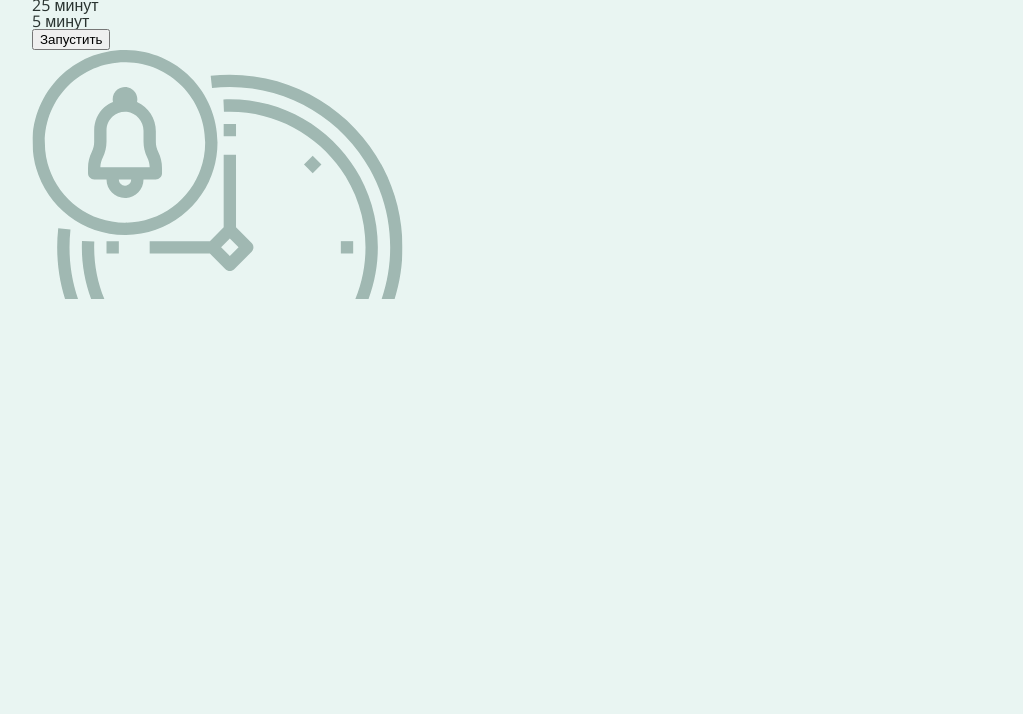
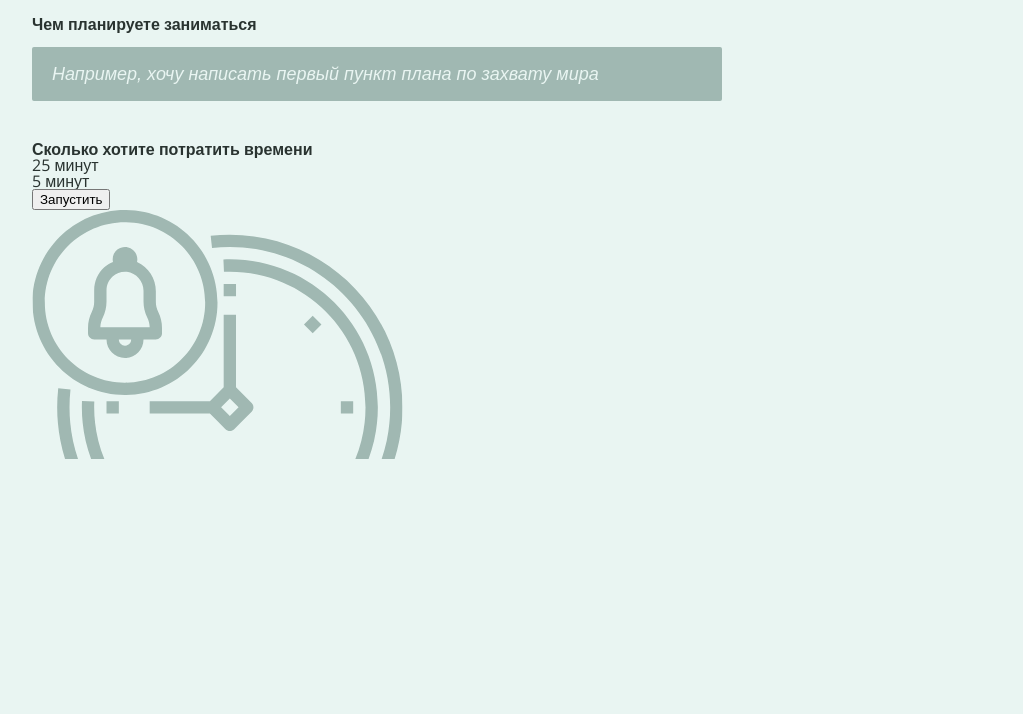
Before and after one commit to HSE-Design/DPO-uspevatoff, a plain HTML site: page index.html in a window 1280 px wide. Shown: the part 86-800 px from the top of the page, without its empty margins (128-1151 px from the left). Drawn offline with nearby package versions, Linux system fonts and the light colour scheme.

Commit message:
Добавили стили для инпута

```diff
--- a/css/styles.css
+++ b/css/styles.css
@@ -25,6 +25,7 @@ nav {
 
   padding-top: 15px;
 
+  font-size: 14px;
   font-weight: 700;
 
   justify-content: space-between;
@@ -52,3 +53,32 @@ nav a.is-active {
 nav a:hover {
   border-bottom: 2px solid rgba(229, 100, 92, 0.8);
 }
+
+label {
+  display: block;
+
+  margin-top: 40px;
+
+  font-size: 16px;
+  font-weight: bold;
+}
+
+input {
+  width: 650px;
+  height: 54px;
+  margin-top: 15px;
+  padding: 0 20px;
+
+  border: none;
+  border-radius: 2px;
+  outline: none;
+  background: #A0B8B2;
+
+  font-size: 18px;
+}
+
+input::placeholder {
+  color: #E9F5F2;
+
+  font-style: italic;
+}
--- a/index.html
+++ b/index.html
@@ -19,7 +19,7 @@
   </nav>
   <section>
     <form>
-      <label for="task-name"></label>
+      <label for="task-name">Чем планируете заниматься</label>
       <input
         type="text"
         name="task-name"
```
